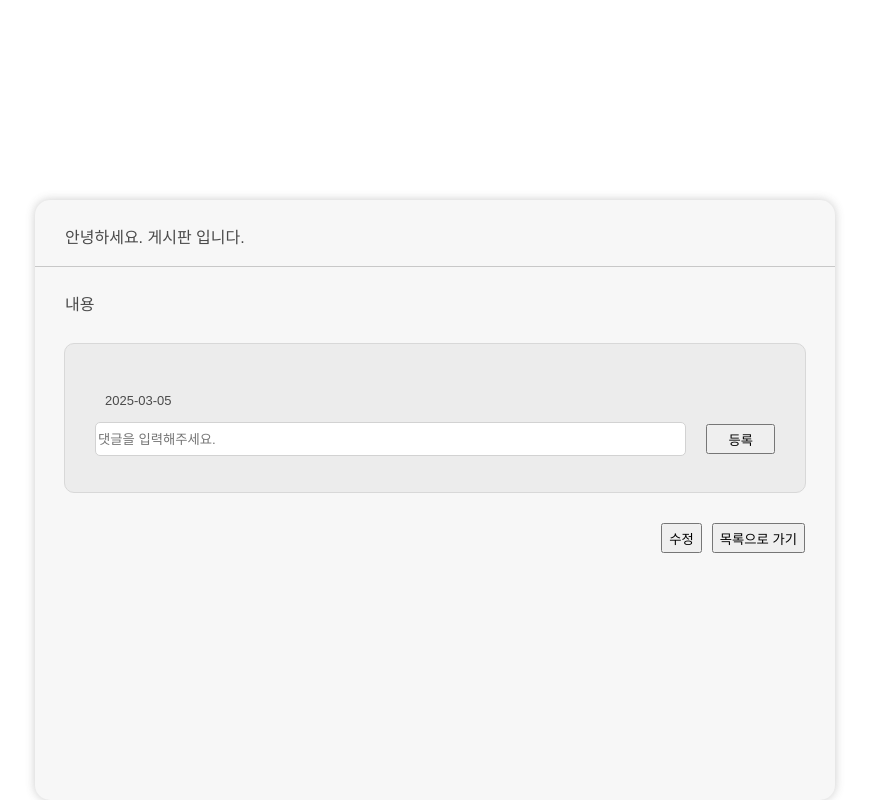
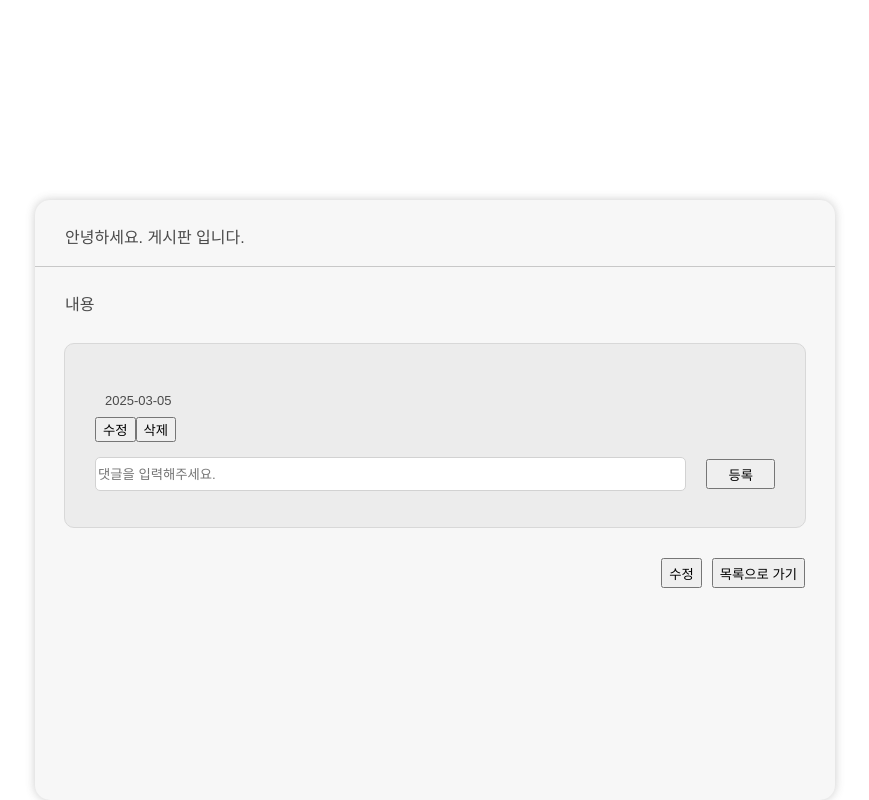
Before and after one commit to crossjane/board_react, a React (Create React App) app: page /boards/1 in a window 1280 px wide. Both pictures are taken after a click on the button "등록". Shown: the whole page, without its empty margins (205-1074 px from the left). Built offline with nearby package versions, Linux system fonts and the light colour scheme; the HTML template or start-up script is replaced by a standard one.

Commit message:
25.03.05 댓글삭제

```diff
--- a/src/api/boardApi.js
+++ b/src/api/boardApi.js
@@ -1,7 +1,7 @@
 export const getBoards = [
     {id: 1, title: "안녕하세요. 게시판 입니다.", description: "내용", createDate: "2025-02-05", writer: "운영자"},
     {id: 2, title: "공지사항입니다 여러분.", description: "내용1", createDate: "2025-02-05", writer: "운영자2"},
-    {id: 3, title: "제목3", description: "내용2", createDate: "2025-02-05", writer: "운영자3", comment: [{id: 1, content:"1번 댓글입니다." , nickname:"하하호호"}]},
+    {id: 3, title: "제목3", description: "내용2", createDate: "2025-02-05", writer: "운영자3", comment: [{id: 1, content:"1번 댓글입니다." , writer:"하하호호"}]},
     {id: 4, title: "제목3", description: "내용2", createDate: "2025-02-05", writer: "운영자4"},
     {id: 5, title: "제목3", description: "내용2", createDate: "2025-02-05", writer: "운영자5"},
     {id: 6, title: "제목3", description: "내용2", createDate: "2025-02-05", writer: "운영자6"},
--- a/src/boards/BoardDetail.js
+++ b/src/boards/BoardDetail.js
@@ -26,36 +26,6 @@ function changeComment(e){
  setComment(e.target.value);
 }
 
-// function commentSave(){
-//    const findIndex = getBoards.findIndex((board)=>board.id === Number(id));
-
-//    const newComment = {content:comment, nickname:"하하호호호"};
-//     if(!comment){
-//     getBoards[findIndex].comment.push(newComment);
-//         }else{
-//             getBoards[findIndex].comment.push([newComment]);
-//         }
-// setComment("");
-
-// }
-
-//배열을 만들어서 만약 이미 comment 가 있으면 그냥 newComment{} 내용을 push , 만약 없으면? 새로운 배열에 newComment{} 내용 push
-//안되는이유??
-
-// function commentSave(){
-//     const findIndex = getBoards.findIndex((board)=>board.id === Number(id));
-
-//     const newComment = {content:comment, nickname:"하하호호호"};
-//      if(!comment && null){
-//             getBoards[findIndex].comment =[];
-//          }
-
-//      getBoards[findIndex].comment.push(newComment);
-//  setComment("");
-
-//  }
-
-// return (
 
 useEffect(()=>{
    const findIndexBoard = getBoards.findIndex((board)=>board.id === Number(id));
@@ -68,7 +38,7 @@ useEffect(()=>{
 function commentSave(){
 
 
-    const newComment = {content:comment, nickname:"하하호호호"};
+    const newComment = {id: Date.now(), content:comment, nickname:"하하호호호"};
      if(!board.comment){
         board.comment =[];
          }
@@ -78,6 +48,20 @@ function commentSave(){
        copyBoard.comment = copyComment;
     setBoard(copyBoard);
     setComment("");
+
+ }
+
+ function commentEdit(){
+
+
+ }
+
+ function commentDelete(id){
+    const filteredComment = board.comment.filter((comment)=>comment.id !== id);
+
+console.log(filteredComment)
+
+    setBoard(filteredComment);
 
  }
 
@@ -114,7 +98,10 @@ return (
                 <div style={{ marginRight:'10px', color:'rgb(72, 72, 72)'}}><strong>{comment.writer}</strong></div>
                 <div style={{ fontSize:'13px'}}>2025-03-05</div>
             </div>
+
             <div>{comment.content}</div>
+            <button onClick={commentEdit}>수정</button>
+            <button onClick={()=>commentDelete(comment.id)}>삭제</button>
         </div>
         )
         :
```
